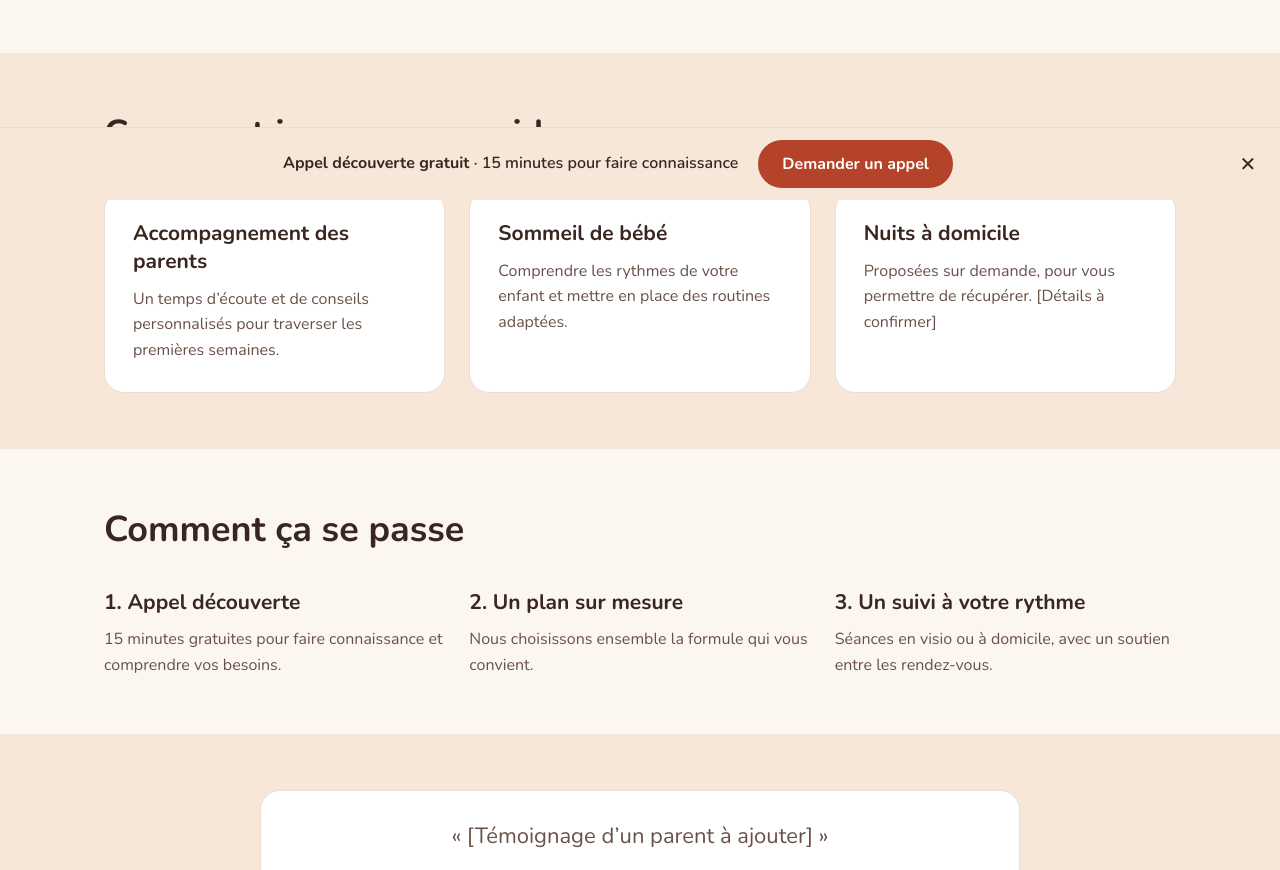
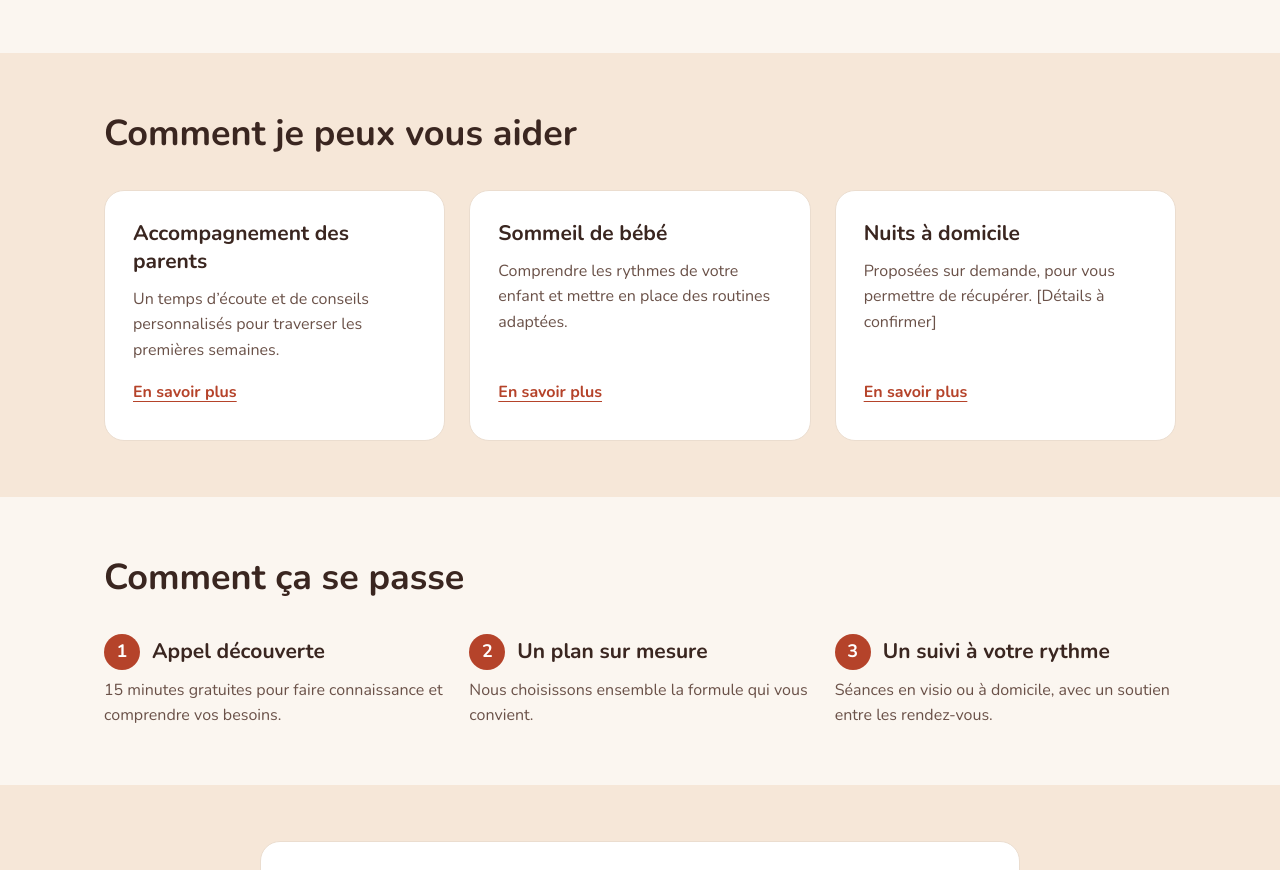
Before and after one commit to quentinh44/site_claire, a plain HTML site: page index.html in a window 1280 px wide. Shown: the part 600-1470 px from the top of the page. Drawn offline with nearby package versions, Linux system fonts and the light colour scheme.

Commit message:
maj revue claude 1.2

```diff
--- a/assets/app.js
+++ b/assets/app.js
@@ -153,6 +153,19 @@ function messageJourFerme() {
   try {
     if (ban && sessionStorage.getItem("bandeau") === "0") ban.hidden = true;
   } catch (e) {}
+  // Si la première section contient déjà un bouton « appel découverte » (page d’accueil),
+  // le bandeau reste caché tant que ce bouton est à l’écran, pour éviter le doublon.
+  // Sur les autres pages, le bandeau est affiché directement.
+  var doublon = document.querySelector("main > :first-child .btn[data-appel]");
+  if (ban) {
+    if ("IntersectionObserver" in window && doublon) {
+      new IntersectionObserver(function (entrees) {
+        ban.classList.toggle("visible", !entrees[0].isIntersecting);
+      }).observe(doublon);
+    } else {
+      ban.classList.add("visible");
+    }
+  }
   var d = document.createElement("dialog");
   d.id = "appel";
   d.setAttribute("aria-labelledby", "atitre");
--- a/assets/style.css
+++ b/assets/style.css
@@ -50,6 +50,29 @@
 
 html {
   scroll-padding-top: env(safe-area-inset-top, 0px);
+}
+
+/* Pages courtes : le contenu s’étire pour que le pied de page touche le bas de l’écran */
+body {
+  /* moins les marges d’encoche ajoutées sur :root, pour éviter un défilement inutile */
+  min-height: calc(
+    100vh - env(safe-area-inset-top, 0px) - env(safe-area-inset-bottom, 0px)
+  );
+  min-height: calc(
+    100dvh - env(safe-area-inset-top, 0px) - env(safe-area-inset-bottom, 0px)
+  );
+  display: flex;
+  flex-direction: column;
+}
+
+body > header,
+body > main,
+body > footer {
+  width: 100%;
+}
+
+body > main {
+  flex: 1 0 auto;
 }
 
 * {
@@ -179,6 +202,60 @@ ol.etapes {
 
 ol.etapes > li {
   color: inherit;
+  counter-increment: etape;
+}
+
+ol.etapes {
+  counter-reset: etape;
+}
+
+/* Pastille numérotée devant chaque étape */
+ol.etapes h3 {
+  display: flex;
+  align-items: center;
+  gap: 12px;
+}
+
+ol.etapes h3::before {
+  content: counter(etape);
+  flex: none;
+  display: inline-flex;
+  align-items: center;
+  justify-content: center;
+  width: 36px;
+  height: 36px;
+  border-radius: 50%;
+  background: var(--ac);
+  color: var(--ax);
+  font-size: 18px;
+}
+
+/* Texte lu par les lecteurs d’écran mais invisible à l’écran */
+.sr {
+  position: absolute;
+  width: 1px;
+  height: 1px;
+  overflow: hidden;
+  clip: rect(0 0 0 0);
+  white-space: nowrap;
+}
+
+/* Lien « En savoir plus » aligné en bas des cartes */
+.card:has(> .plus) {
+  display: flex;
+  flex-direction: column;
+}
+
+.plus {
+  display: inline-flex;
+  align-items: center;
+  align-self: flex-start;
+  min-height: 48px;
+  margin-top: auto;
+  padding-top: 8px;
+  color: var(--ac);
+  font-weight: 700;
+  text-underline-offset: 4px;
 }
 
 figure {
@@ -509,8 +586,24 @@ img {
     font-size: 20px;
     cursor: pointer;
   }
-  body:has(.bandeau:not([hidden])) {
-    padding-bottom: 80px;
+  /* Le bandeau n’apparaît qu’une fois la première section dépassée (voir app.js) */
+  .bandeau {
+    transition:
+      transform 0.25s ease,
+      visibility 0.25s;
+  }
+  .js .bandeau:not(.visible) {
+    transform: translateY(100%);
+    visibility: hidden;
+  }
+  @media (prefers-reduced-motion: reduce) {
+    .bandeau {
+      transition: none;
+    }
+  }
+  /* Place réservée au bandeau dans le pied de page (et non sous lui) */
+  body:has(.bandeau:not([hidden])) footer {
+    padding-bottom: calc(120px + env(safe-area-inset-bottom, 0px));
   }
   dialog {
     border: 0;
@@ -709,10 +802,13 @@ main > :first-child {
   .logo img {
     height: 64px;
   }
-  .bandeau {
+  .bandeau,
+  .js .bandeau:not(.visible) {
     position: static;
+    transform: none;
+    visibility: visible;
   }
-  body:has(.bandeau:not([hidden])) {
-    padding-bottom: 0;
+  body:has(.bandeau:not([hidden])) footer {
+    padding-bottom: 40px;
   }
 }
--- a/index.html
+++ b/index.html
@@ -107,6 +107,9 @@
                 Un temps d’écoute et de conseils personnalisés pour traverser
                 les premières semaines.
               </p>
+              <a class="plus" href="services.html"
+                >En savoir plus<span class="sr"> sur l’accompagnement des parents</span></a
+              >
             </div>
             <div class="card">
               <h3>Sommeil de bébé</h3>
@@ -114,6 +117,9 @@
                 Comprendre les rythmes de votre enfant et mettre en place des
                 routines adaptées.
               </p>
+              <a class="plus" href="services.html"
+                >En savoir plus<span class="sr"> sur le sommeil de bébé</span></a
+              >
             </div>
             <div class="card">
               <h3>Nuits à domicile</h3>
@@ -121,6 +127,9 @@
                 Proposées sur demande, pour vous permettre de récupérer.
                 [Détails à confirmer]
               </p>
+              <a class="plus" href="services.html#nuits"
+                >En savoir plus<span class="sr"> sur les nuits à domicile</span></a
+              >
             </div>
           </div>
         </div>
@@ -129,20 +138,20 @@
         <h2>Comment ça se passe</h2>
         <ol class="g etapes">
           <li>
-            <h3>1. Appel découverte</h3>
+            <h3>Appel découverte</h3>
             <p style="margin-top: 8px">
               15 minutes gratuites pour faire connaissance et comprendre vos
               besoins.
             </p>
           </li>
           <li>
-            <h3>2. Un plan sur mesure</h3>
+            <h3>Un plan sur mesure</h3>
             <p style="margin-top: 8px">
               Nous choisissons ensemble la formule qui vous convient.
             </p>
           </li>
           <li>
-            <h3>3. Un suivi à votre rythme</h3>
+            <h3>Un suivi à votre rythme</h3>
             <p style="margin-top: 8px">
               Séances en visio ou à domicile, avec un soutien entre les
               rendez-vous.
```
Also changed, not shown: services.html (+1 -1 lines).
